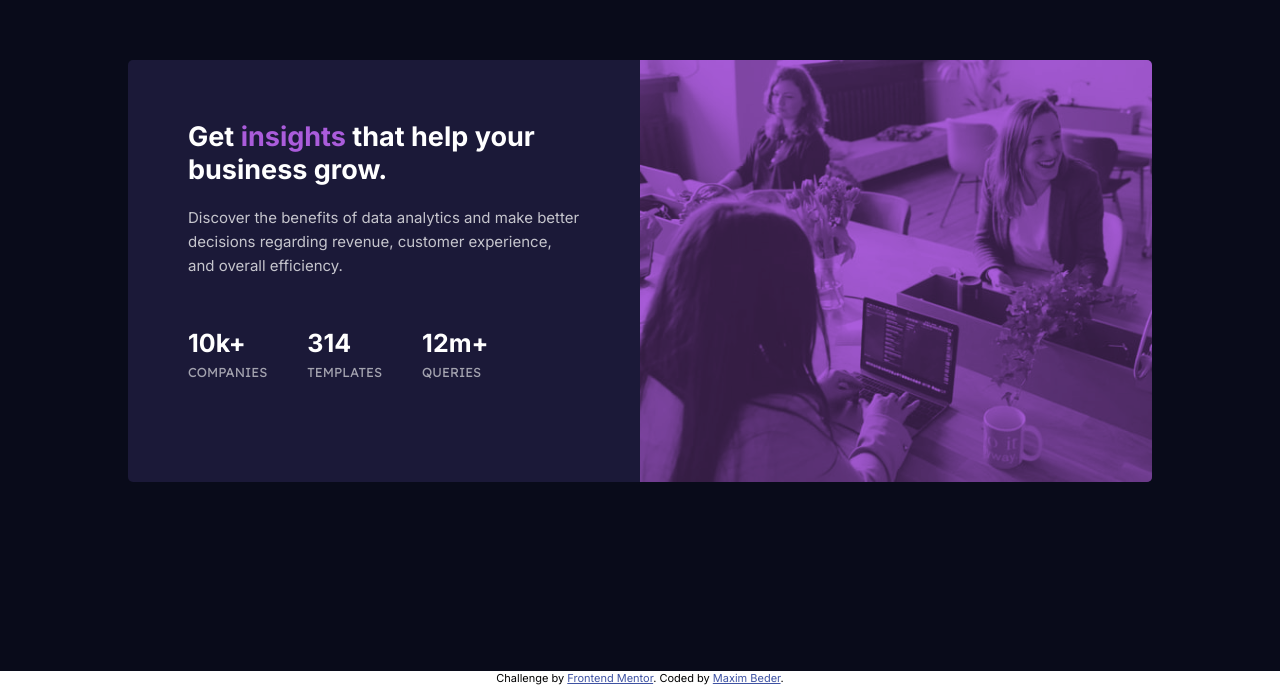
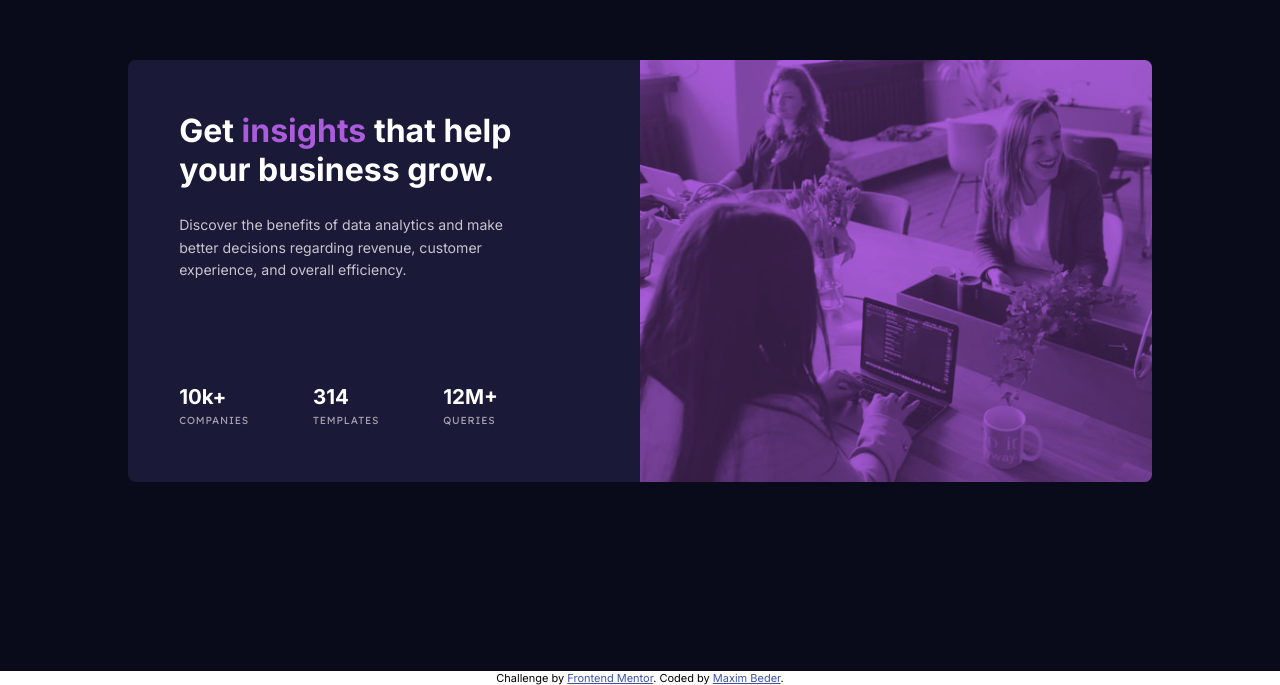
Before and after one commit to Cup0fCoffee/frontendmentor-stats-preview-card-component, a plain HTML site: page index.html in a window 1280 px wide. Shown: the part 129-814 px from the top of the page. Drawn offline with Linux system fonts and the light colour scheme.

Commit message:
Make the styling more responsive

```diff
--- a/index.html
+++ b/index.html
@@ -27,6 +27,8 @@
 
       --inter-font: Inter;
       --lexend-deca-font: Lexend Deca;
+
+      font-size: 15px;
     }
 
     * {
@@ -38,7 +40,6 @@
       height: 100%;
       width: 100%;
       margin: 0;
-      font-size: 15px;
       font-family: var(--inter-font);
     }
 
@@ -46,17 +47,17 @@
       width: 100%;
       height: 100%;
       display: flex;
-      padding: 0 25px;
       justify-content: center;
       align-items: center;
       background: var(--very-dark-blue);
     }
 
     .card {
-      border-radius: 5px;
+      border-radius: 0.5em;
       overflow: hidden;
       display: flex;
       flex-direction: column;
+      max-width: 85%;
     }
 
     .card__image-container {
@@ -72,7 +73,7 @@
     }
 
     .card__content {
-      padding: 40px 30px;
+      padding: 2.5em 1.8em;
       background: var(--dark-blue);
       text-align: center;
       height: 100%;
@@ -81,9 +82,9 @@
     .card__content-header {
       color: var(--white);
       margin: 0;
-      margin-bottom: 20px;
+      margin-bottom: 0.5em;
       font-weight: 700;
-      font-size: 27px;
+      font-size: 1.8em;
     }
 
     .card__content-header_highlighted {
@@ -93,39 +94,40 @@
     .card__content-paragraph {
       color: var(--transparent-white-75);
       margin: 0;
-      margin-bottom: 35px;
+      margin-bottom: 3em;
       line-height: 1.6em;
     }
 
     .card__content-stats {
       display: flex;
       flex-direction: column;
-      gap: 25px;
+      gap: 2em;
     }
 
     .card__content-stats > div {
       display: flex;
       flex-direction: column;
-      gap: 6px;
+      gap: 0.3em;
     }
 
     .card__content-stats > div > span:first-of-type {
       color: var(--white);
       font-weight: 700;
-      font-size: 25px;
+      font-size: 1.6em;
     }
 
     .card__content-stats > div > span:nth-of-type(2) {
       color: var(--transparent-white-60);
       text-transform: uppercase;
       font-family: var(--lexend-deca-font);
-      font-size: 13px;
+      font-size: 0.8em;
+      letter-spacing: 0.08em;
     }
 
     @media (min-width: 900px) {
       .card {
         flex-direction: row-reverse;
-        max-width: 80vw;
+        max-width: 80%;
       }
 
       .card > * {
@@ -134,16 +136,30 @@
 
       .card__content {
         text-align: left;
-        padding: 60px;
+        padding: 4vw 8vw 4vw 4vw;
+      }
+
+      .card__content-header {
+        font-size: 2.5vw;
+        margin-bottom: 2vw;
       }
 
       .card__content-paragraph {
-        margin-bottom: 50px;
+        font-size: 1.1vw;
+        margin-bottom: 8vw;
       }
 
       .card__content-stats {
         flex-direction: row;
-        gap: 40px;
+        gap: 5vw;
+      }
+
+      .card__content-stats > div > span:first-of-type {
+        font-size: 1.6vw;
+      }
+
+      .card__content-stats > div > span:nth-of-type(2) {
+        font-size: 0.8vw;
       }
     }
 
@@ -193,7 +209,7 @@
               <span>templates</span>
             </div>
             <div>
-              <span>12m+</span>
+              <span>12M+</span>
               <span>queries</span>
             </div>
           </div>
```
